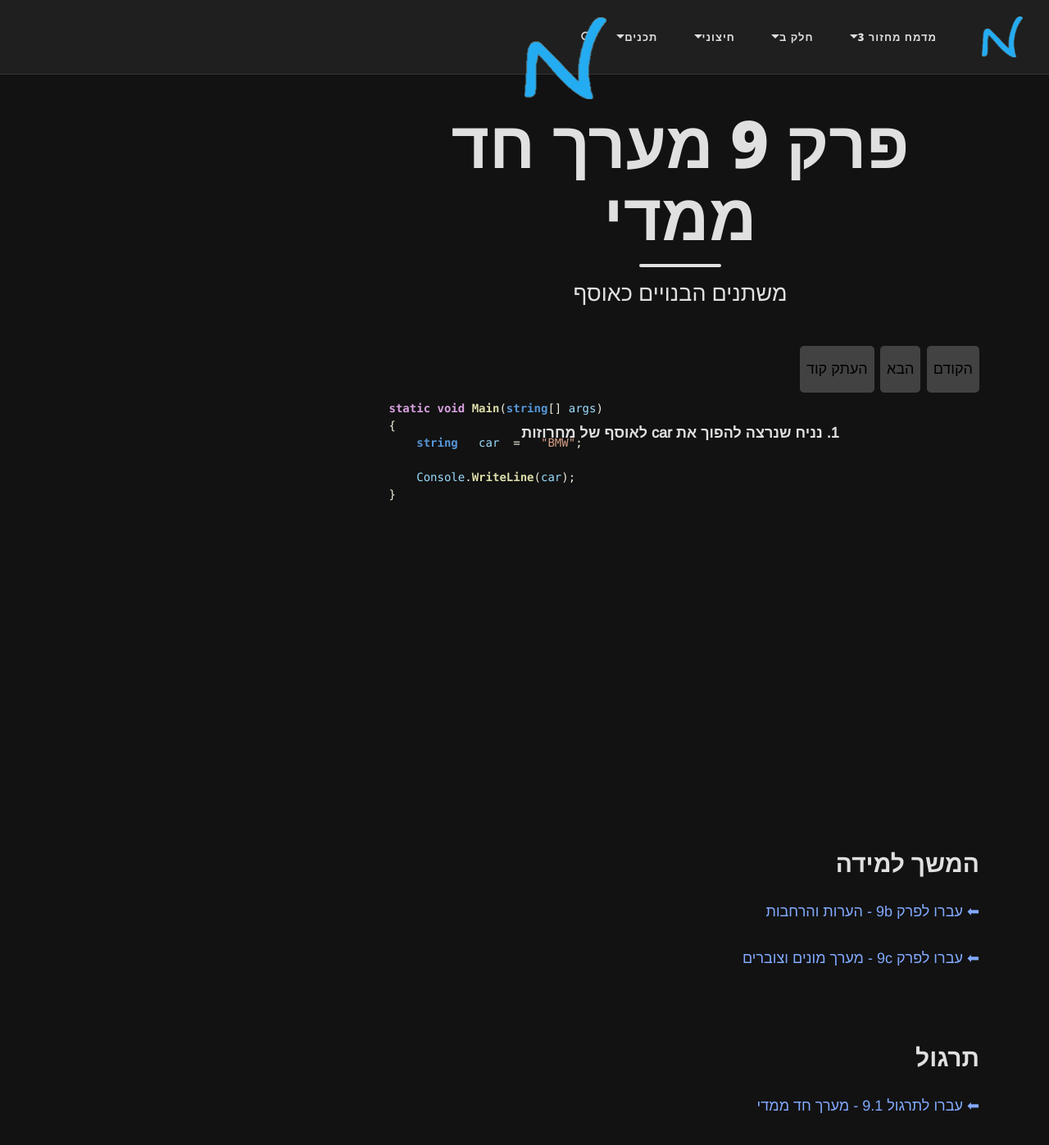
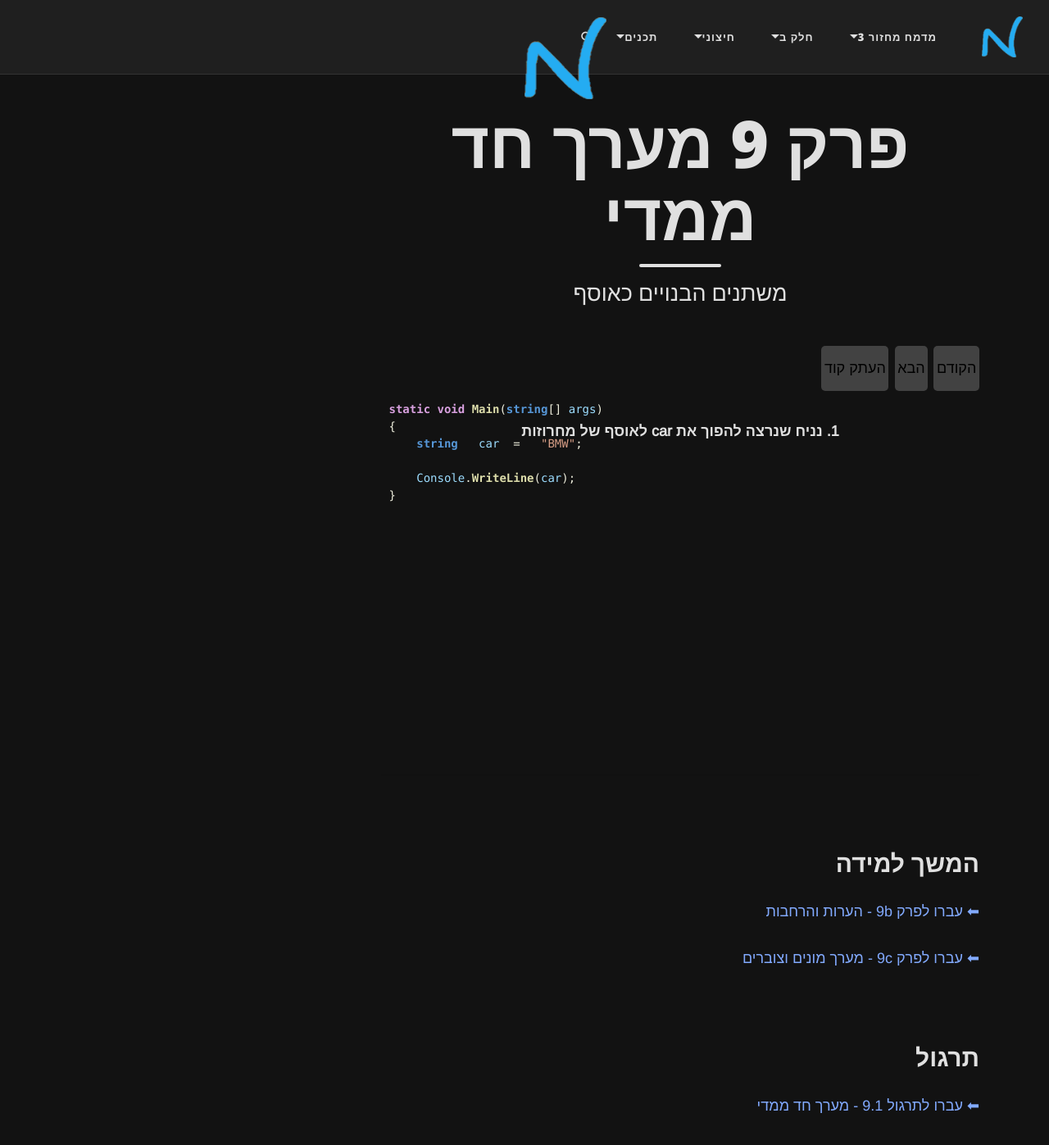
Before and after one commit to 3strategy/BeautifulYesodot, a Jekyll site: the page built from cs2/Chapter9.md, in a window 1280 px wide and 1400 px high. Shown: the top 1397 px of the window at 82% size. Built offline with Jekyll 4.4.1, drawn with Linux system fonts in a browser that asks for light colours; comment, search, counter and statistics services are not loaded.

Commit message:
הזזות והקטנת כפתורים לתמיכה במוביייל

```diff
--- a/assets/css/custom-styles.css
+++ b/assets/css/custom-styles.css
@@ -247,8 +247,8 @@ canvas {
 }
 
 button {
-    padding: 15px 8px;
-    font-size: 18px;
+    padding: 0.8em 0.2em;
+    font-size: 1em;
     background-color: var(--backn-col);
     border: none;
     border-radius: 5px;
--- a/cs2/Chapter9.md
+++ b/cs2/Chapter9.md
@@ -39,8 +39,8 @@ details, details > summary { display: none; }
 #explanation {
   text-align: center;
   font-weight: bold;
-  min-height: 2em;
-  margin-bottom: -4em;
+  min-height: 1em;
+  margin-bottom: -3.4em;
   margin-top: 0;
 }
 .copy-success {
```
